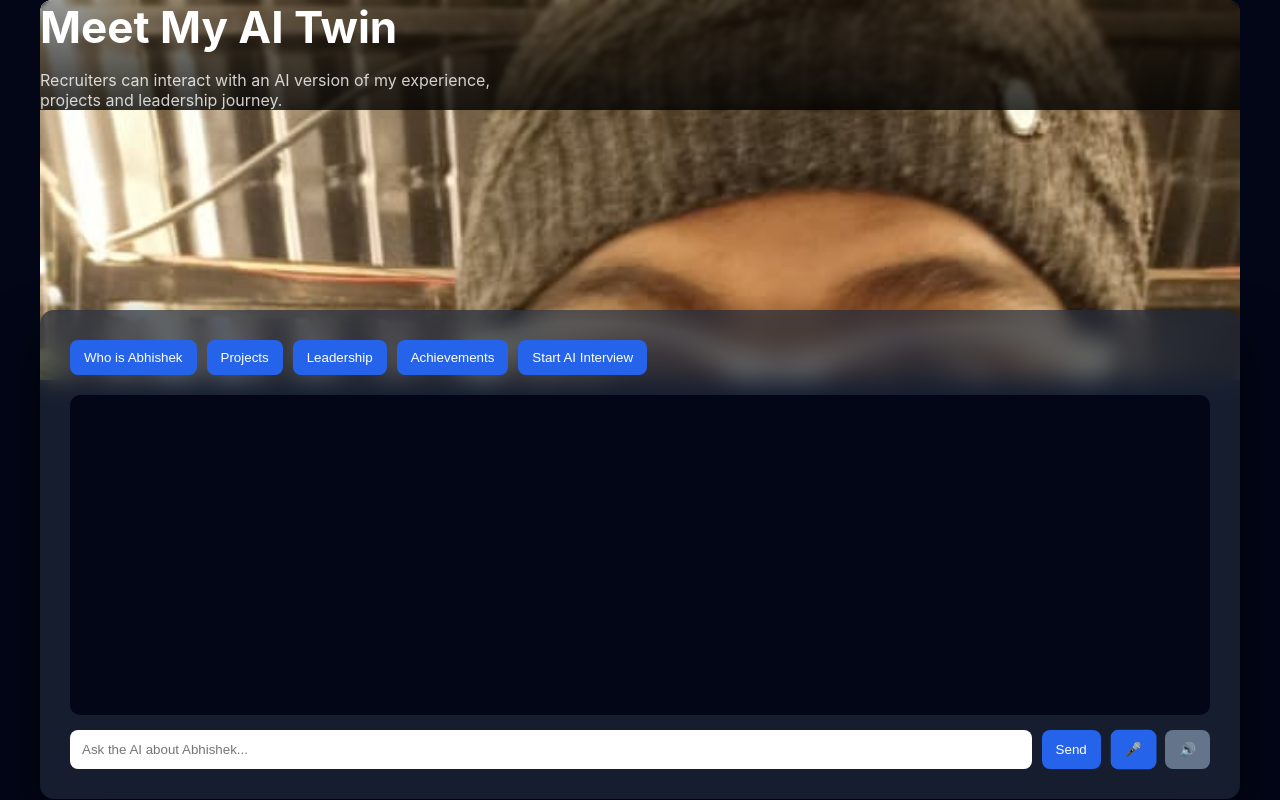
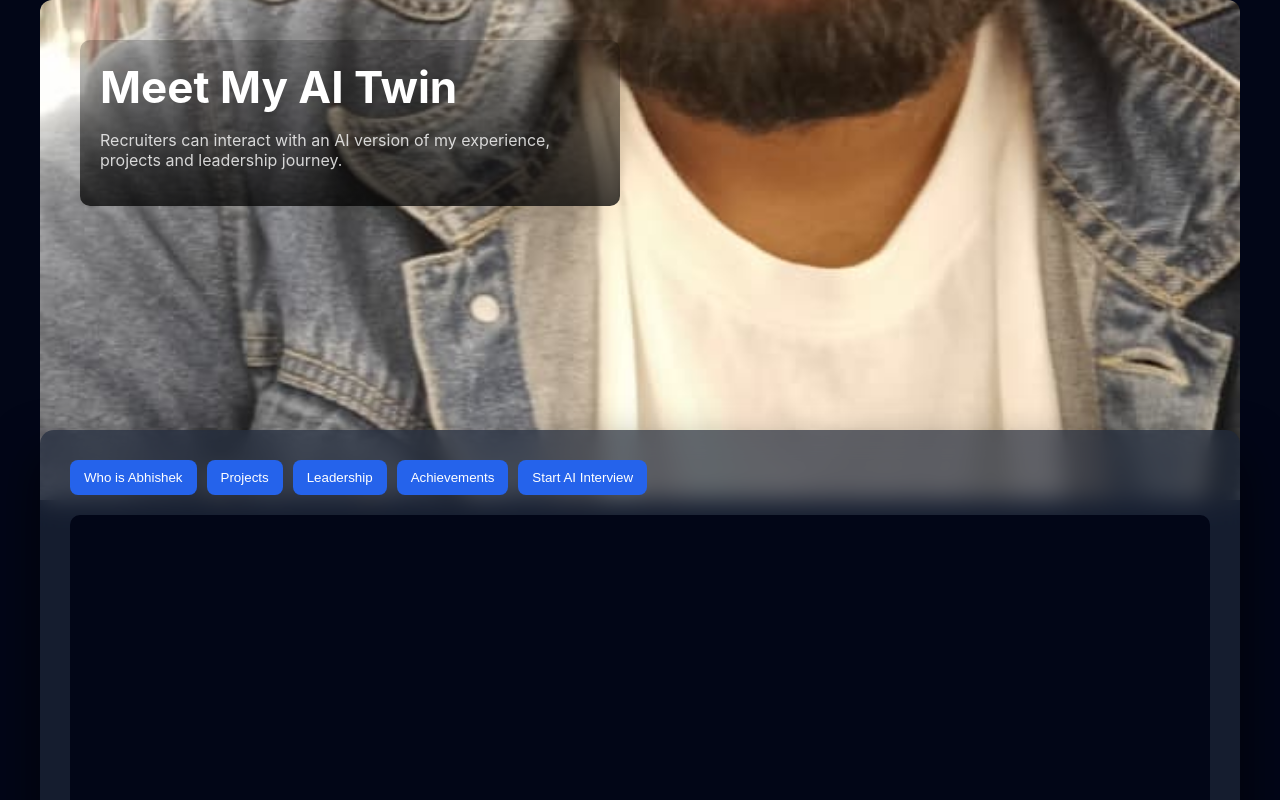
Before and after one commit to abhi-high/ai-twin, a React (Create React App) app: page / in a window 1280 px wide. Shown: the top 800 px of the page. Built offline with nearby package versions, Linux system fonts and the light colour scheme.

Commit message:
Update App.css

```diff
--- a/src/App.css
+++ b/src/App.css
@@ -11,21 +11,26 @@ margin:auto;
 }
 
 .hero{
-height:380px;
+height:420px;
 background-size:cover;
-background-position:top center;
+background-position:center;
 background-repeat:no-repeat;
 position:relative;
 border-radius:12px 12px 0 0;
 overflow:hidden;
+display:flex;
+align-items:flex-start;
+padding:40px;
 }
 
 .heroOverlay{
 background:linear-gradient(
-rgba(0,0,0,0.4),
-rgba(0,0,0,0.8)
+rgba(0,0,0,0.2),
+rgba(0,0,0,0.75)
 );
-backdrop-filter:blur(2px);
+padding:20px;
+border-radius:10px;
+max-width:600px;
 }
 
 .hero h1{
```
